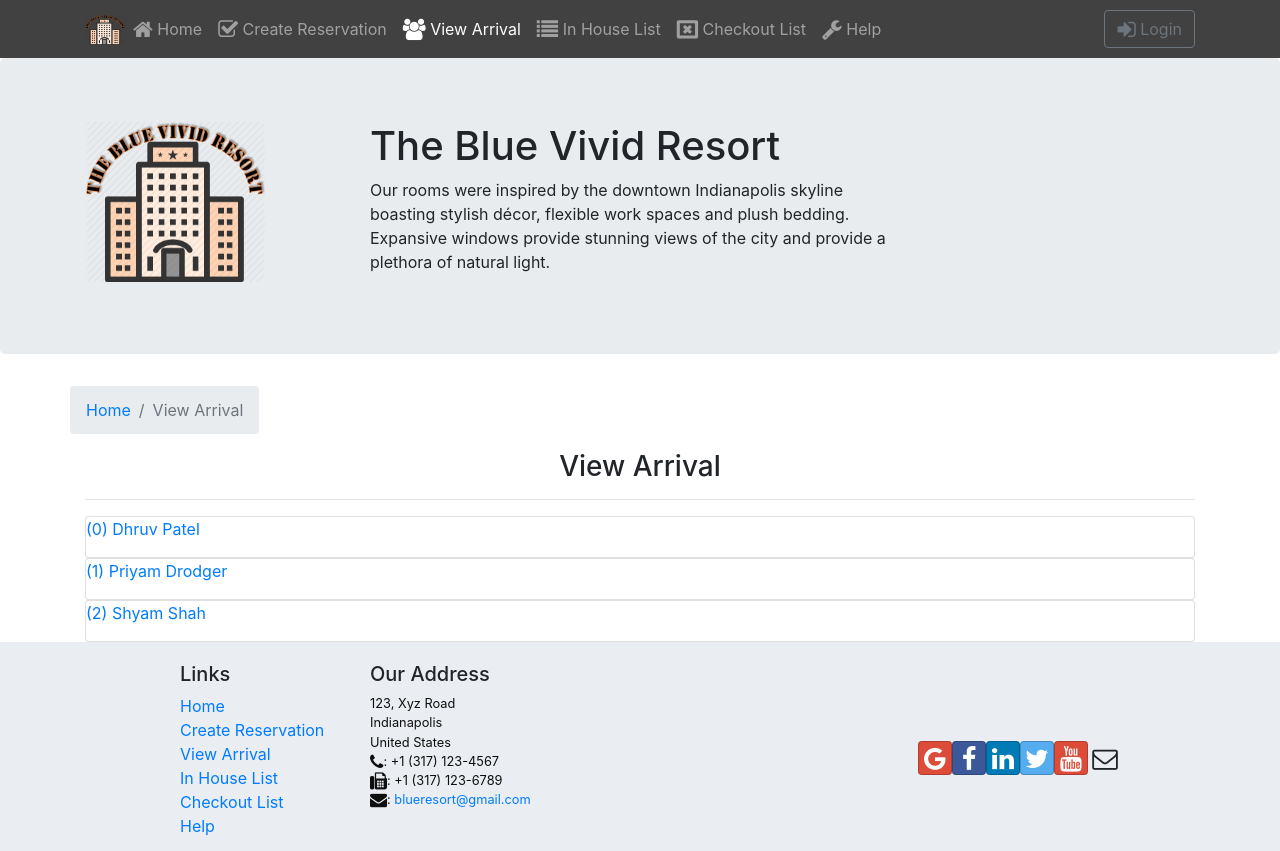
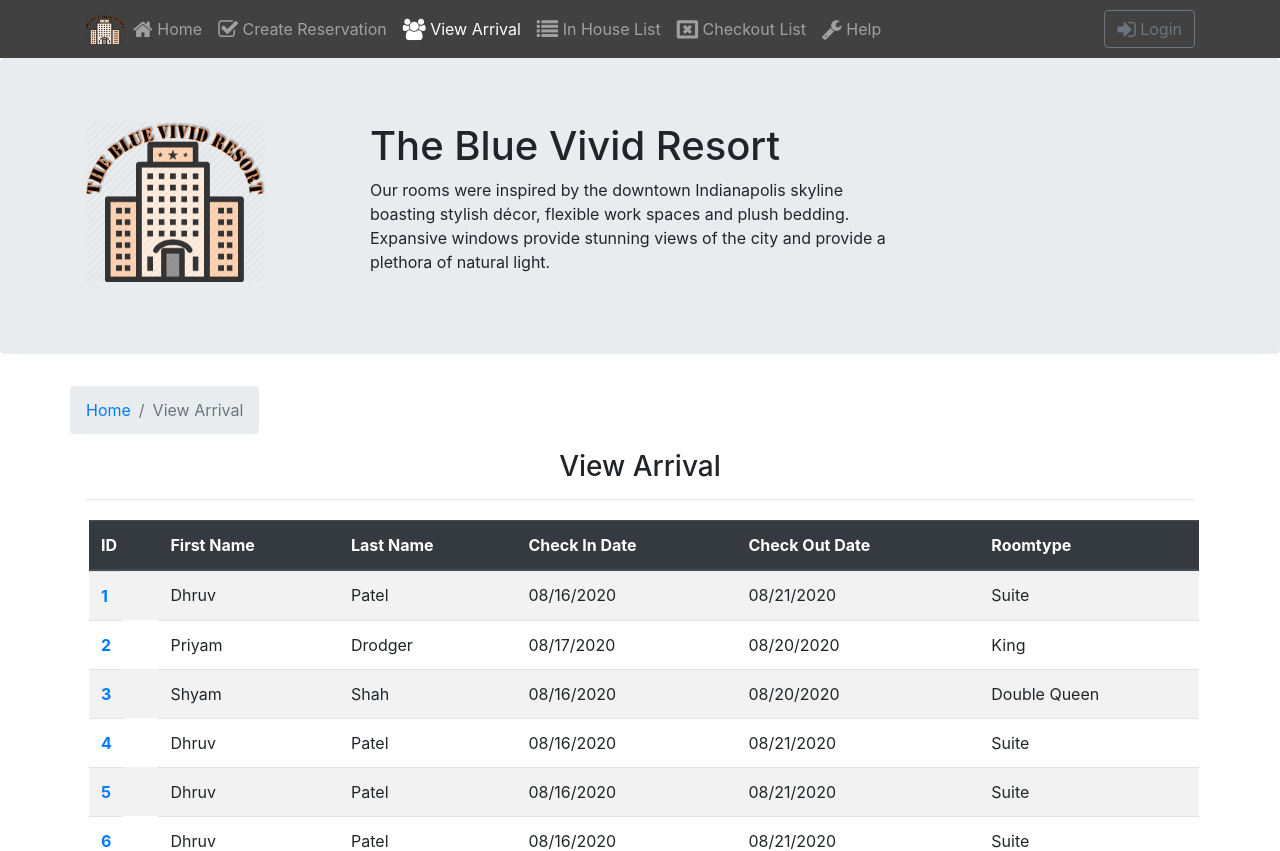
Before and after one commit to d7patel/motel, a React (Create React App) app: page /ViewArrival in a window 1280 px wide. Shown: the top 851 px of the page. Built offline with nearby package versions, Linux system fonts and the light colour scheme.

Commit message:
Update view arrival

```diff
--- a/src/components/ArrivalInfo.js
+++ b/src/components/ArrivalInfo.js
@@ -5,7 +5,7 @@ import { Link } from 'react-router-dom';
 
     function RenderInfo({reservation, id}){
         return(
-            <div className="col-12 col-md-5 m-1">
+            <div className="col-12 col-md-6 m-1">
                 <Card>
                     <CardBody>
                         <CardTitle >{reservation.firstname}</CardTitle>
@@ -27,7 +27,7 @@ import { Link } from 'react-router-dom';
                             <BreadcrumbItem active>{props.reservation.id}</BreadcrumbItem>
                         </Breadcrumb>
                         <div className="col-12">
-                            <h3>{props.reservation.firstname}</h3>
+                            <h3>{props.reservation.firstname} {props.reservation.lastname}</h3>
                             <hr />
                         </div>
                     </div>
--- a/src/components/Main.js
+++ b/src/components/Main.js
@@ -46,7 +46,7 @@ class Main extends Component {
         const Arrival = (match) => {
             return(
                 <ArrivalInfo
-                reservation={this.props.reservation.filter((reservation) => reservation.id)[1]}/>
+                reservation={this.props.reservation.filter((reservation) => reservation.id)[0]}/>
             );
         }
 
--- a/src/components/ViewArrival.js
+++ b/src/components/ViewArrival.js
@@ -1,15 +1,17 @@
 import React, { Component } from 'react';
-import {Card, CardTitle, CardSubtitle, CardText, Breadcrumb, BreadcrumbItem} from 'reactstrap';
+import { Breadcrumb, BreadcrumbItem} from 'reactstrap';
 import {Link} from 'react-router-dom';
 
 function Reservation ({reservation, onClick}){
     return(
-        <Card>
-            <Link to ={`/ViewArrival/${reservation.id}`}>
-                <p>  ({reservation.id})  {reservation.firstname} {reservation.lastname}</p>
-
-            </Link>
-        </Card>
+        <tr>
+            <Link to ={`/ViewArrival/${reservation.id}`}><th>{reservation.id+1}</th> </Link>
+            <td>{reservation.firstname}</td>
+            <td>{reservation.lastname}</td>
+            <td>{reservation.checkInDate}</td>
+            <td>{reservation.checkOutDate}</td>
+            <td>{reservation.roomtype}</td>
+        </tr>
     );
 }
 
@@ -27,20 +29,34 @@ const ViewArrival = (props) => {
                     <BreadcrumbItem><Link to="/home">Home</Link></BreadcrumbItem>
                     <BreadcrumbItem active>View Arrival</BreadcrumbItem>
                 </Breadcrumb>
-
                 <div className="col-12">
                     <h3>View Arrival</h3>
                     <hr />
                 </div>
             </div>
             <div className="row">
-                <div className="col-12">
-                    {rese}
+                <div className="col-12 m-1">
+                    <div class="table-responsive">
+                        <table class="table table-striped">
+                            <thead class="thead-dark">
+                                <tr>
+                                    <th>ID</th>
+                                    <th>First Name</th>
+                                    <th>Last Name</th>
+                                    <th>Check In Date</th>
+                                    <th>Check Out Date</th>
+                                    <th>Roomtype</th>
+                                </tr>
+                            </thead>
+                            <tbody>
+                                {rese}
+                            </tbody>
+                        </table>
+                    </div>
                 </div>
             </div>
         </div>
-    )
-
+    );
 }
 
 export default ViewArrival
--- a/src/shared/reservation.js
+++ b/src/shared/reservation.js
@@ -6,13 +6,12 @@ export const RESERVATION = [
         phone: "1234567890",
         email: "dhru@yahoo.com",
         dob: "12/12/1212",
-        checkInDate: "12/12/1212",
-        checkOutDate: "12/12/1212",
-        totalStay: 12,
-        totalPeople: 3,
-        roomtype: "King",
-        message: "message",
-        featured: false
+        checkInDate: "08/16/2020",
+        checkOutDate: "08/21/2020",
+        totalStay: 5,
+        totalPeople: 5,
+        roomtype: "Suite",
+        message: "message"
     },
     {
         id: 1,
@@ -21,13 +20,12 @@ export const RESERVATION = [
         phone: "1234567890",
         email: "dhru@yahoo.com",
         dob: "12/12/1212",
-        checkInDate: "12/12/1212",
-        checkOutDate: "12/12/1212",
-        totalStay: 12,
-        totalPeople: 3,
+        checkInDate: "08/17/2020",
+        checkOutDate: "08/20/2020",
+        totalStay: 3,
+        totalPeople: 2,
         roomtype: "King",
-        message: "message",
-        featured: false
+        message: "message"
     },
     {
         id: 2,
@@ -36,12 +34,137 @@ export const RESERVATION = [
         phone: "1234567890",
         email: "dhru@yahoo.com",
         dob: "12/12/1212",
-        checkInDate: "12/12/1212",
-        checkOutDate: "12/12/1212",
-        totalStay: 12,
-        totalPeople: 3,
-        roomtype: "King",
-        message: "message",
-        featured: false
+        checkInDate: "08/16/2020",
+        checkOutDate: "08/20/2020",
+        totalStay: 4,
+        totalPeople: 2,
+        roomtype: "Double Queen",
+        message: "message"
+    },
+    {
+        id: 3,
+        firstname: "Dhruv",
+        lastname: "Patel",
+        phone: "1234567890",
+        email: "dhru@yahoo.com",
+        dob: "12/12/1212",
+        checkInDate: "08/16/2020",
+        checkOutDate: "08/21/2020",
+        totalStay: 5,
+        totalPeople: 5,
+        roomtype: "Suite",
+        message: "message"
+    },
+    {
+        id: 4,
+        firstname: "Dhruv",
+        lastname: "Patel",
+        phone: "1234567890",
+        email: "dhru@yahoo.com",
+        dob: "12/12/1212",
+        checkInDate: "08/16/2020",
+        checkOutDate: "08/21/2020",
+        totalStay: 5,
+        totalPeople: 5,
+        roomtype: "Suite",
+        message: "message"
+    },
+    {
+        id: 5,
+        firstname: "Dhruv",
+        lastname: "Patel",
+        phone: "1234567890",
+        email: "dhru@yahoo.com",
+        dob: "12/12/1212",
+        checkInDate: "08/16/2020",
+        checkOutDate: "08/21/2020",
+        totalStay: 5,
+        totalPeople: 5,
+        roomtype: "Suite",
+        message: "message"
+    },
+    {
+        id: 6,
+        firstname: "Dhruv",
+        lastname: "Patel",
+        phone: "1234567890",
+        email: "dhru@yahoo.com",
+        dob: "12/12/1212",
+        checkInDate: "08/16/2020",
+        checkOutDate: "08/21/2020",
+        totalStay: 5,
+        totalPeople: 5,
+        roomtype: "Suite",
+        message: "message"
+    },
+    {
+        id: 7,
+        firstname: "Dhruv",
+        lastname: "Patel",
+        phone: "1234567890",
+        email: "dhru@yahoo.com",
+        dob: "12/12/1212",
+        checkInDate: "08/16/2020",
+        checkOutDate: "08/21/2020",
+        totalStay: 5,
+        totalPeople: 5,
+        roomtype: "Suite",
+        message: "message"
+    },
+    {
+        id: 8,
+        firstname: "Dhruv",
+        lastname: "Patel",
+        phone: "1234567890",
+        email: "dhru@yahoo.com",
+        dob: "12/12/1212",
+        checkInDate: "08/16/2020",
+        checkOutDate: "08/21/2020",
+        totalStay: 5,
+        totalPeople: 5,
+        roomtype: "Suite",
+        message: "message"
+    },
+    {
+        id: 9,
+        firstname: "Dhruv",
+        lastname: "Patel",
+        phone: "1234567890",
+        email: "dhru@yahoo.com",
+        dob: "12/12/1212",
+        checkInDate: "08/16/2020",
+        checkOutDate: "08/21/2020",
+        totalStay: 5,
+        totalPeople: 5,
+        roomtype: "Suite",
+        message: "message"
+    },
+    {
+        id: 10,
+        firstname: "Dhruv",
+        lastname: "Patel",
+        phone: "1234567890",
+        email: "dhru@yahoo.com",
+        dob: "12/12/1212",
+        checkInDate: "08/16/2020",
+        checkOutDate: "08/21/2020",
+        totalStay: 5,
+        totalPeople: 5,
+        roomtype: "Suite",
+        message: "message"
+    },
+    {
+        id: 11,
+        firstname: "Dhruv",
+        lastname: "Patel",
+        phone: "1234567890",
+        email: "dhru@yahoo.com",
+        dob: "12/12/1212",
+        checkInDate: "08/16/2020",
+        checkOutDate: "08/21/2020",
+        totalStay: 5,
+        totalPeople: 5,
+        roomtype: "Suite",
+        message: "message"
     }
 ];
```
